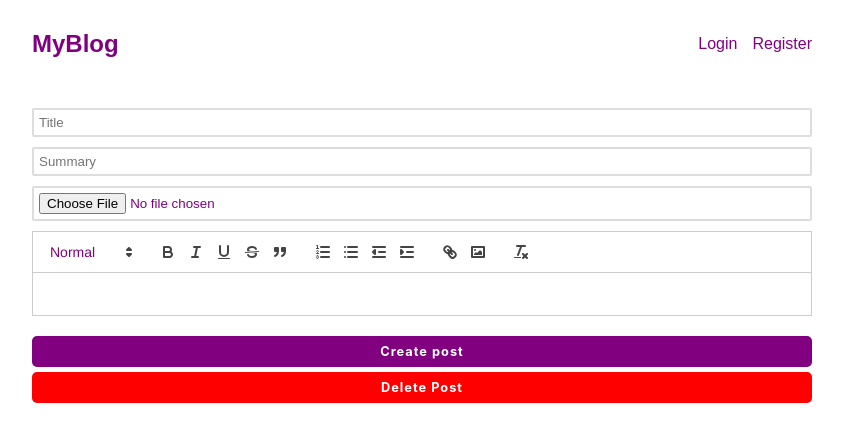
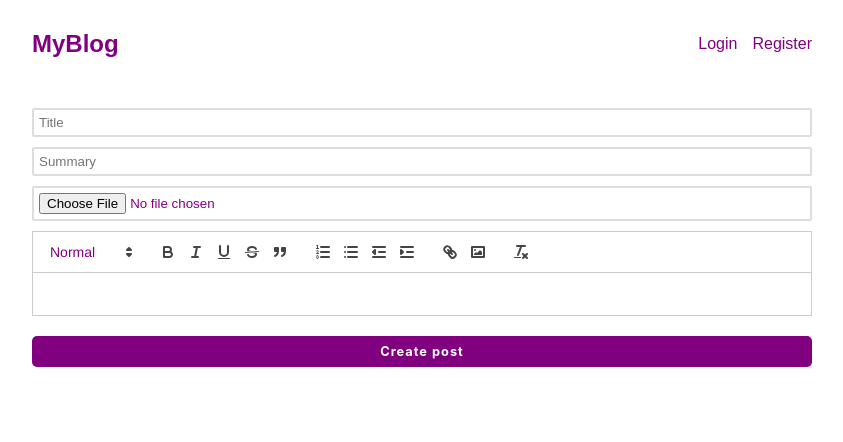
Before and after one commit to Alex-Blue-prog/blog-frontent, a React (Create React App) app: page /create in a window 1280 px wide. Shown: the top 442 px of the page, without its empty margins (218-1061 px from the left). Built offline with nearby package versions, Linux system fonts and the light colour scheme; no server answers.

Commit message:
delete post btn hot fix

```diff
--- a/src/pages/CreatePost/index.js
+++ b/src/pages/CreatePost/index.js
@@ -81,7 +81,7 @@ export const CreatePost = () => {
             <Editor content={content} setContent={setContent} />
             <button className={styles.btn} disabled={loading}>{id ? "Update post" : "Create post"}</button>
         </form>
-        <button onClick={deletePost} className={styles.btn} style={{marginTop: "5px", background: "red"}} disabled={loading}>Delete Post</button>
+        {id && <button onClick={deletePost} className={styles.btn} style={{marginTop: "5px", background: "red"}} disabled={loading}>Delete Post</button>}
         </>
     )
 }
```
